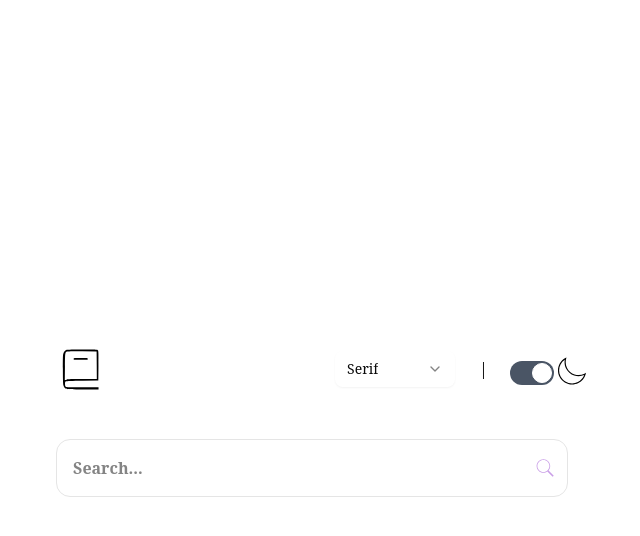
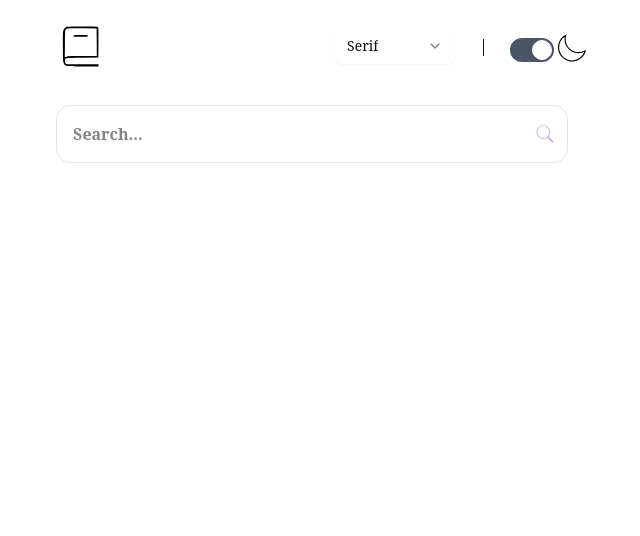
Before and after one commit to Frahn7/challenge-mims, a Next.js app: page / in a window 1280 px wide. Shown: the top 536 px of the page, without its empty margins (328-968 px from the left). Built offline with nearby package versions, Linux system fonts and the light colour scheme.

Commit message:
changes ui

```diff
--- /dev/null
+++ b/src/app/components/search-form.tsx
@@ -0,0 +1,28 @@
+import { FormEventHandler } from "react";
+import { IconSearch } from "../../../public/iconSearch";
+
+export const SearchForm = ({
+  handleSubmit,
+}: {
+  handleSubmit: FormEventHandler<HTMLFormElement>;
+}) => {
+  return (
+    <form
+      className="flex justify-center relative w-screen md:w-full"
+      onSubmit={handleSubmit}
+    >
+      <input
+        type="text"
+        name="word"
+        className="bg-background border md:w-[40%] w-[80%] p-4 font-bold rounded-xl "
+        placeholder="Search..."
+      />
+      <button
+        type="submit"
+        className="absolute md:right-[31%] right-[15%] top-1/2 -translate-y-1/2 cursor-pointer"
+      >
+        <IconSearch />
+      </button>
+    </form>
+  );
+};
--- /dev/null
+++ b/src/app/components/searched-words.tsx
@@ -0,0 +1,23 @@
+type SearchedWord = {
+  word: string;
+  date: string;
+};
+
+export const SearchedWords = ({
+  searchedWords,
+}: {
+  searchedWords: SearchedWord[];
+}) => {
+  return (
+    <div className="left-4 top-1/2 -translate-y-1/2 fixed hidden md:block">
+      <h3 className="font-bold text-2xl">Searched Words</h3>
+      <div className=" flex flex-col-reverse">
+        {searchedWords.map((word, i) => (
+          <p key={i}>
+            <span className="font-bold">{word.word}</span> {word.date}
+          </p>
+        ))}
+      </div>
+    </div>
+  );
+};
--- a/src/app/components/word.tsx
+++ b/src/app/components/word.tsx
@@ -95,7 +95,7 @@ export const Word = ({ word }: { word: WordProps }) => {
       ))}
 
       {(word?.sourceUrls?.length ?? 0) > 0 && (
-        <div className="flex flex-row gap-2">
+        <div className="flex flex-row gap-2 ">
           <span className="text-gray-500">Source</span>
           <ul>
             {word?.sourceUrls?.map((url, k) => (
@@ -103,7 +103,7 @@ export const Word = ({ word }: { word: WordProps }) => {
                 key={k}
                 href={url}
                 target="_blank"
-                className="underline flex flex-row gap-2"
+                className="underline flex flex-row gap-2 "
               >
                 {url} <SquareArrowOutUpRight width={13} color="gray" />
               </Link>
--- a/src/app/page.tsx
+++ b/src/app/page.tsx
@@ -1,19 +1,17 @@
 "use client";
 
-import { FormEventHandler, useEffect, useState } from "react";
+import { FormEventHandler, useState } from "react";
 import { IconBook } from "../../public/iconBook";
-import { IconSearch } from "../../public/iconSearch";
 import { FontSelect } from "./components/font-select";
 import { Toggle } from "./components/toggle";
 import { Word } from "./components/word";
 import { toast } from "sonner";
+import { SearchedWords } from "./components/searched-words";
+import { SearchForm } from "./components/search-form";
 
-interface WordsProps {
-  meanings: Meaning[];
-  phonetics: [];
-  phonetic: string;
-  word: string;
-  sourceUrls: string[];
+interface Definition {
+  definition: string;
+  example?: string;
 }
 
 interface Meaning {
@@ -22,9 +20,12 @@ interface Meaning {
   synonyms: string[];
 }
 
-interface Definition {
-  definition: string;
-  example?: string;
+interface WordsProps {
+  meanings: Meaning[];
+  phonetics: [];
+  phonetic: string;
+  word: string;
+  sourceUrls: string[];
 }
 
 type SearchedWord = {
@@ -42,6 +43,7 @@ export default function Home() {
     const form = e.target as HTMLFormElement & {
       word: { value: string };
     };
+
     if (form.word.value.length > 0) {
       fetch(
         `https://api.dictionaryapi.dev/api/v2/entries/en/${form.word.value}`
@@ -65,8 +67,6 @@ export default function Home() {
                 ...searchedWords,
                 { word: data[0].word, date: new Date().toLocaleString() },
               ]);
-
-            localStorage.setItem("Searched", data[0].word);
           } else if (data.title) {
             toast.error(data.title);
           }
@@ -80,7 +80,10 @@ export default function Home() {
   };
 
   return (
-    <div className="flex mt-5 mb-5 flex-col justify-center max-w-screen min-h-screen items-center gap-11">
+    <div className="flex flex-col py-5 max-w-screen min-h-screen items-center gap-8">
+      {searchedWords.length > 0 && (
+        <SearchedWords searchedWords={searchedWords} />
+      )}
       <div className="md:w-[40%] w-[80%] flex flex-row justify-between">
         <IconBook />
         <div className="flex flex-row justify-center items-center gap-6">
@@ -89,35 +92,8 @@ export default function Home() {
           <Toggle />
         </div>
       </div>
-      {searchedWords.length > 0 && (
-        <div className="left-4 top-1/2 -translate-y-1/2 fixed hidden md:block">
-          <h3 className="font-bold text-2xl">Searched Words</h3>
-          <div className=" flex flex-col-reverse">
-            {searchedWords.map((word, i) => (
-              <p key={i}>
-                <span className="font-bold">{word.word}</span> {word.date}
-              </p>
-            ))}
-          </div>
-        </div>
-      )}
-      <form
-        className="flex justify-center relative w-screen md:w-full"
-        onSubmit={handleSubmit}
-      >
-        <input
-          type="text"
-          name="word"
-          className="bg-background border md:w-[40%] w-[80%] p-4 font-bold rounded-xl "
-          placeholder="Search..."
-        />
-        <button
-          type="submit"
-          className="absolute md:right-[31%] right-[15%] top-1/2 -translate-y-1/2 cursor-pointer"
-        >
-          <IconSearch />
-        </button>
-      </form>
+
+      <SearchForm handleSubmit={handleSubmit} />
 
       {words && <Word word={words} />}
     </div>
```
